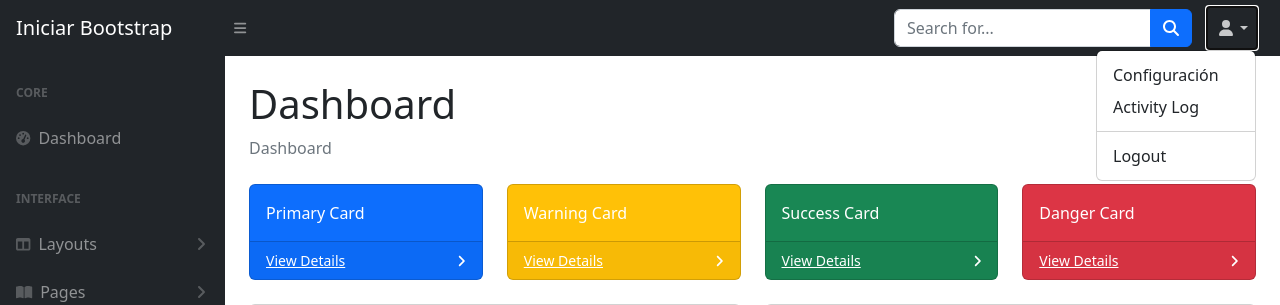
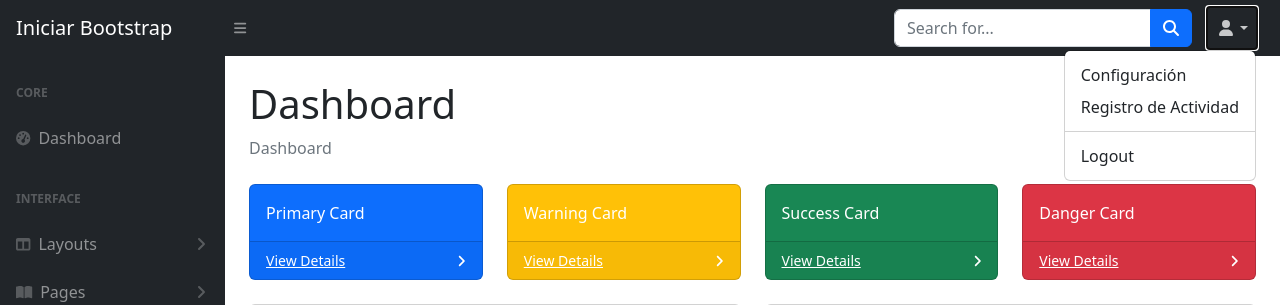
Before and after one commit to jonathanpila0208-sketch/interfacesG4, a Django app: page /dashboard/ in a window 1280 px wide, after a click that opens the changed part. Shown: the top 305 px of the page. Run offline with Django 5.2, Linux system fonts and the light colour scheme; some libraries are stand-ins or nearby versions.

Commit message:
Titulo de Registro de Actividad

```diff
--- a/dashboard/templates/dashboard/header.html
+++ b/dashboard/templates/dashboard/header.html
@@ -37,7 +37,7 @@
                     aria-expanded="false"><i class="fas fa-user fa-fw"></i></a>
                 <ul class="dropdown-menu dropdown-menu-end" aria-labelledby="navbarDropdown">
                     <li><a class="dropdown-item" href="#!">Configuración</a></li>
-                    <li><a class="dropdown-item" href="#!">Activity Log</a></li>
+                    <li><a class="dropdown-item" href="#!">Registro de Actividad</a></li>
                     <li>
                         <hr class="dropdown-divider" />
                     </li>
```
